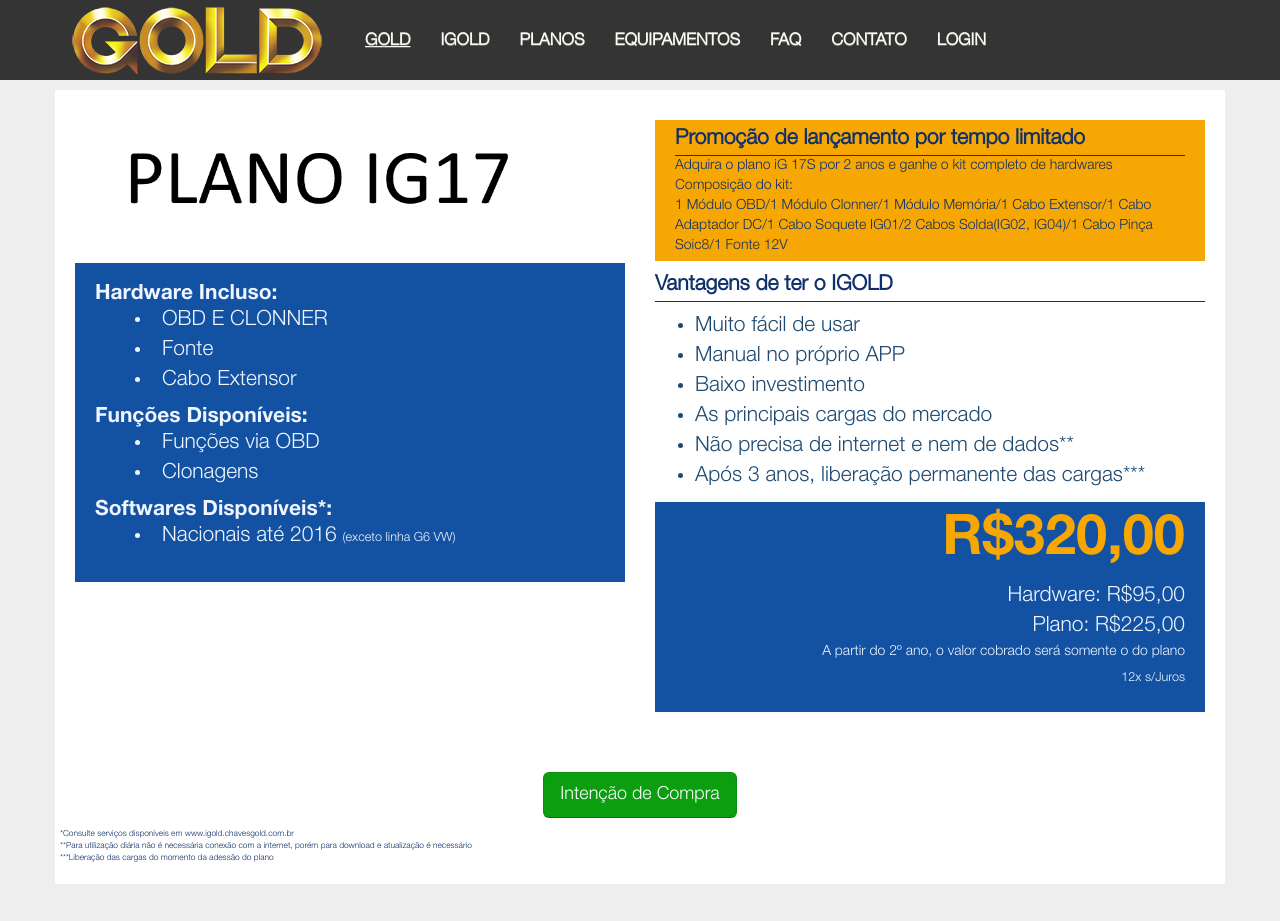
After one commit to MartinsGabrielC/igold, a PHP site: page /planos/ig17/ in a window 1280 px wide. The commit adds this page. Shown: the top 921 px of the page. Run offline with PHP 8.4, Linux system fonts and the light colour scheme; some libraries are stand-ins or nearby versions.

Commit message:
PlanoIG17

```diff
--- a/css/style.css
+++ b/css/style.css
@@ -302,6 +302,17 @@ h1,h2,h3,h4,h5,h6 {
 	text-align: center;
 }
 
+.PricingPanel .PricingPromotion{
+    background: #F6A704;
+    margin-bottom: 20px;
+    margin: 10px 0;
+    padding: 5px;
+}
+
+.PricingPanel .PricingPromotion p{
+    margin-bottom: 0px;
+}
+
 .PricingItem .PricingTabs li {
 	display: block;
 }
@@ -357,7 +368,7 @@ h1,h2,h3,h4,h5,h6 {
 
 /* pricing blocks */
 .PricingPanel .PricingBlock {
-	background: #1e4971;
+	background: #1352A2;
 	padding: 20px;
 	margin-bottom: 20px;
 	color: #F6A704;
@@ -368,7 +379,8 @@ h1,h2,h3,h4,h5,h6 {
 .PricingPanel .PricingBlock h2,
 .PricingPanel .PricingBlock h3 {
 	font-size: 1.5em;
-	color: #F6A704;
+	color: #F0F5FF;
+    margin: 0;
 }
 
 .PricingPanel .PricingBlock .PricingTag {
@@ -409,7 +421,7 @@ h1,h2,h3,h4,h5,h6 {
 
 .PricingPanel .PricingBlock .PricingList li {
 	list-style-position: inside;
-	color: #F6A704;
+	color: #f0f5fe;
 }
 
 /* montadora */
@@ -555,3 +567,21 @@ h1,h2,h3,h4,h5,h6 {
 	color: red;
 	padding: 3px 0 0 5px;
 }
+
+#login-dp{
+    min-width: 250px;
+    padding: 14px 14px 0;
+    overflow:hidden;
+    background-color:rgba(255,255,255,.8);
+}
+
+@media(max-width:768px){
+    #login-dp{
+        background-color: inherit;
+        color: #fff;
+    }
+    #login-dp .bottom{
+        background-color: inherit;
+        border-top:0 none;
+    }
+}
--- /dev/null
+++ b/planos/ig17/index.php
@@ -0,0 +1,349 @@
+
+<!DOCTYPE html>
+<html>
+<head>
+<meta charset="utf-8">
+<title>Gold-Tech</title>
+<meta name="viewport" content="width=device-width, initial-scale=1.0">
+<!-- Bootstrap -->
+<link href="../../css/bootstrap.css" rel="stylesheet">
+
+<!--============== ICON FONT FONT-AWESOME =================-->
+
+<link href="../../css/font-awesome.css" rel="stylesheet">
+
+<!--==============MAIN CSS FOR HOSTING PAGE =================-->
+
+<link href="../../css/style.css" rel="stylesheet" media="all">
+
+<!-- HTML5 shim and Respond.js for IE8 support of HTML5 elements and media queries -->
+<!--[if lt IE 9]>
+  <script src="https://oss.maxcdn.com/html5shiv/3.7.2/html5shiv.min.js"></script>
+  <script src="https://oss.maxcdn.com/respond/1.4.2/respond.min.js"></script>
+<![endif]-->
+
+<!--==============Mordernizr =================-->
+
+<script src="../../js/modernizr.js"></script>
+
+<!--===================FLEX SLIDER=======================-->
+
+<link rel="stylesheet" href="../../css/flexslider.css" />
+<script src="../../js/jquery.min.js"></script>
+<script src="../../js/jquery.flexslider.js"></script>
+<script type="text/javascript">
+  $(window).load(function() {
+    $('.flexslider').flexslider({
+      animation: "slide",
+      useCSS: Modernizr.touch
+    });
+  });
+</script>
+    <!-- google analytics -->
+    <script>
+        (function(i,s,o,g,r,a,m){i['GoogleAnalyticsObject']=r;i[r]=i[r]||function(){
+            (i[r].q=i[r].q||[]).push(arguments)},i[r].l=1*new Date();a=s.createElement(o),
+                m=s.getElementsByTagName(o)[0];a.async=1;a.src=g;m.parentNode.insertBefore(a,m)
+        })(window,document,'script','//www.google-analytics.com/analytics.js','ga');
+
+        ga('create', 'UA-65655318-1', 'auto');
+        ga('send', 'pageview');
+
+    </script>
+    <!-- google analytics -->
+
+<!--==============CONTACT FORM=================-->
+<script src="../../js/contact_form.js"></script>
+</head>
+<body id="home" data-spy="scroll" data-target=".navbar-collapse" data-offset="100">
+
+<!--==============Logo & Menu Bar=================-->
+
+<nav class="navbar navbar-default navbar-fixed-top" role="navigation">
+  <!-- Brand and toggle get grouped for better mobile display -->
+  <div class="container">
+    <div class="navbar-header">
+      <button type="button" class="navbar-toggle" data-toggle="collapse" data-target=".navbar-ex1-collapse"> <span class="sr-only">Toggle navigation</span>
+       <span class="icon-bar"></span>
+       <span class="icon-bar"></span>
+       <span class="icon-bar"></span>
+     </button>
+      <a class="navbar-brand" href="#"><img src="../../img/logo.png" alt="logo" class="img-responsive"></a>
+    </div>
+    <!-- Collect the nav links, forms, and other content for toggling -->
+    <div class="collapse navbar-collapse navbar-ex1-collapse" id="nav-main">
+      <ul class="nav navbar-nav">
+        <li class="active"><a href="#" class="scroll">GOLD</a></li>
+        <li><a href="../../#igold" class="scroll">IGOLD</a></li>
+        <li><a href="../../#planos" class="scroll">PLANOS</a></li>
+        <li><a href="../../#equipamentos" class="scroll">EQUIPAMENTOS</a></li>
+        <li><a href="../../#faq" class="scroll">FAQ</a></li>
+        <li><a href="#contato" id="cttScroll" class="scroll">CONTATO</a></li>
+        <li class="dropdown" id="menuLogin">
+            <a class="dropdown-toggle" href="#" data-toggle="dropdown" id="navLogin">Login</a>
+            <div class="dropdown-menu" style="padding:17px;">
+              <form class="form" id="formLogin">
+                <input name="username" id="username" type="text" placeholder="Username">
+                <input name="password" id="password" type="password" placeholder="Password"><br>
+                <button type="button" id="btnLogin" class="btn">Login</button>
+              </form>
+            </div>
+          </li>
+      </ul>
+    </div>
+    <!-- /.navbar-collapse -->
+  </div>
+  <!-- /.container -->
+</nav>
+
+<!--============== Planos ==============-->
+<section class="Pricing">
+	<div class="container">
+		<!-- <div class="row">
+      		<h1 class="title text-center">Planos para clientes</h1>
+    	</div> -->
+		<div class="row">
+			<div class="colg-lg-12 PricingItem PricingPanel active" id="start">
+				<div class="row">
+					<div class="col-lg-6">
+						<div class="row">
+							<div class="col-lg-12">
+								<div class="PlanBlock">
+									<img src="../../img/ig17.png" alt="Plano IG17" class="img-responsive">
+								</div>
+							</div>
+						</div>
+						<div class="row">
+							<div class="col-lg-12">
+								<div class="PricingBlock">
+									<h2>Hardware Incluso:</h2>
+									<ul class="PricingList">
+										<li>OBD E CLONNER</li>
+										<li>Fonte</li>
+										<li>Cabo Extensor</li>
+									</ul>
+									<h2>Funções Disponíveis:</h2>
+									<ul class="PricingList">
+										<li>Funções via OBD</li>
+										<li>Clonagens</li>
+									</ul>
+									<h2>Softwares Disponíveis*:</h2>
+									<ul class="PricingList">
+										<li>Nacionais até 2016 <small>(exceto linha G6 VW)</small></li>
+									</ul>
+								</div>
+							</div>
+						</div>
+					</div>
+					<div class="col-lg-6">
+						<div class="row PricingPromotion">
+							<div class="col-lg-12">
+								<p class="PricingDescription">Promoção de lançamento por tempo limitado</p>
+								<p>Adquira o plano iG 17S por 2 anos e ganhe o kit completo de hardwares</p>
+								<p>Composição do kit:</p>
+								<p>1 Módulo OBD/1 Módulo Clonner/1 Módulo Memória/1 Cabo Extensor/1 Cabo Adaptador DC/1 Cabo Soquete IG01/2 Cabos Solda(IG02, IG04)/1 Cabo Pinça Soic8/1 Fonte 12V</p>
+							</div>
+						</div>
+						<div class="row">
+							<div class="col-lg-12">
+								<p class="PricingDescription">Vantagens de ter o IGOLD</p>
+								<ul>
+									<li>Muito fácil de usar</li>
+									<li>Manual no próprio APP</li>
+									<li>Baixo investimento</li>
+									<li>As principais cargas do mercado</li>
+									<li>Não precisa de internet e nem de dados**</li>
+									<li>Após 3 anos, liberação permanente das cargas***</li>
+								</ul>
+							</div>
+						</div>
+						<div class="row">
+							<div class="col-lg-12">
+								<div class="PricingBlock" style="padding-top:0;">
+									<p class="PricingTag text-right">R$320,00</p>
+									<p class="text-right">Hardware: R$95,00</p>
+									<p class="text-right">Plano: R$225,00</p>
+									<p class="text-right" style="font-size: 1em;">A partir do 2º ano, o valor cobrado será somente o do plano</p>
+									<p class="text-right"><small>12x s/Juros</small></p>
+								</div>
+							</div>
+						</div>
+					</div>
+				</div>
+				<div class="row">
+				 <p class="text-center PricingLearnMore">
+				   <a href="/cadastro" class="btn btn-lg btn-success">Intenção de Compra</a>
+				 </p>
+			   </div>
+			   <div class="row">
+				   <small>
+					   <p style="margin:0;">*Consulte serviços disponíveis em www.igold.chavesgold.com.br</p>
+					   <p style="margin:0;">**Para utilização diária não é necessária conexão com a internet, porém para download e atualização é necessário</p>
+					   <p style="margin:0;">***Liberação das cargas do momento da adessão do plano</p>
+				   </small>
+			   </div>
+			</div>
+		</div>
+	</div>
+</section>
+
+<!--============== Newsletter ==============-->
+
+  <section class="Newsletter" id="newsletter">
+    <div class="container">
+      <div class="row">
+        <h1 class="title text-center" style="color: #f0f5fe;">Newsletter</h1>
+        <h3 class="text-center" style="color: #f0f5fe;">Fique informado sobre nossas novidades</h3>
+        <form action="/newsletter" method="post">
+          <div class="form-group">
+            <input type="text" name="email" placeholder="Digite seu e-mail" class="form-control input-lg">
+          </div>
+          <div class="text-center">
+            <button class="btn btn-lg btn-primary" style="background-color: #f0f5fe;color: #0F3068;">Enviar</button>
+          </div>
+        </form>
+      </div>
+    </div>
+  </section>
+
+<!--============== Contato ==============-->
+
+<section class="container Contact" id="contato">
+  <div class="row PageHead">
+    <div class="col-md-12">
+      <h1 class="title text-center">Contato</h1>
+    </div>
+  </div>
+  <div class="row">
+    <div class="col-lg-12">
+      <div class="contactInfo">
+        <div class="contactInfoItem">
+          <h4>Matriz</h4>
+          <p>Rua Luigi Greco, 46 - Barra Funda<br>
+          São Paulo - SP, CEP: 01135-030
+          </p>
+        </div>
+        <div class="contactInfoItem">
+          <p><a href="mailto:&#103;&#116;&#101;&#99;&#104;&#64;&#99;&#104;&#97;&#118;&#101;&#115;&#103;&#111;&#108;&#100;&#46;&#99;&#111;&#109;&#46;&#98;&#114;">&#103;&#116;&#101;&#99;&#104;&#64;&#99;&#104;&#97;&#118;&#101;&#115;&#103;&#111;&#108;&#100;&#46;&#99;&#111;&#109;&#46;&#98;&#114;</a></p>
+        </div>
+        <div class="contactInfoItem">
+          <div>(11) 3879-6882</div>
+        </div>
+      </div>
+    </div>
+  </div>
+  <div class="row">
+    <div class="col-md-6">
+     <ul class="phoneList">
+       <li>
+         <h4>Sede Jundiaí</h4>
+         <p>Av Benedito Quina da Silva, 511 - Jundiai<br> São Paulo - SP CEP: 13212-141<br>
+          Tel: (11) 4525-6550
+         </p>
+       </li>
+       <li>
+         <h4>Sede Pouso Alegre</h4>
+         <p>Av. Pref Olavo Gomes de Oliveira Aeroporto<br>
+          Pouso Alegre - MG - CEP: 37550-000<br>
+          Tel: (35) 3421-4298
+         </p>
+       </li>
+     </ul>
+    </div>
+    <div class="col-md-6">
+      <form action="/contato" method="post" class="form">
+        <div class="form-group">
+          <input class="form-control input-lg" type="text" placeholder="Nome" name="name" id="name" required>
+        </div>
+        <div class="form-group">
+          <input class="form-control input-lg" type="email" placeholder="Email" name="email" id="email" required>
+        </div>
+        <div class="form-group">
+          <textarea class="form-control" rows="10" name="message" placeholder="Sua mensagem" id="message" required></textarea>
+        </div>
+        <div class="form-group">
+          <button class="btn btn-primary btn-lg" type="submit">Enviar</button>
+        </div>
+      </form>
+    </div>
+  </div>
+</section>
+
+<!--============== Footer ==============-->
+
+<div class="footer">
+  <div class="container">
+    <div class="row copyright">
+      <p class="text-center">Copyright &copy; 2017. IGold Todos os direitos reservados.</p>
+        <p class="text-right">by: <a href="https://github.com/MartinsGabrielC" target="_blank" style="text-decoration: none;">Gabriel Martins</a></p>
+    </div>
+  </div>
+</div>
+
+
+
+<!--==============QUERY LIBRARY=================-->
+
+<script src="../../js/jquery.easing.1.2.js"></script>
+
+<!--==============BOOTSTRAP JS=================-->
+
+<script src="../../js/bootstrap.min.js"></script>
+
+<!--==================== All Page Scripts ===================== -->
+<script src="../../js/main.js"></script>
+
+<!--==========ONE PAGE SCROLLING SCRIPTS STARTS===============-->
+<script>
+  $(function() {
+    $('.scroll').bind('click',function(event){
+          var $anchor2 = $(this).parent();
+          var $anchor = $(this);
+
+        $('.nav li').removeClass('active');
+          $anchor2.addClass('active');
+
+          var anchorLink = $anchor.attr('href');
+          anchorLink = anchorLink.replace('/', '');
+
+          $('html, body').stop().animate({
+              scrollTop: $(anchorLink).offset().top - 80
+          }, 1500,'easeInOutExpo');
+          event.preventDefault();
+        });
+    });
+</script>
+<!--=============ONE PAGE SCROLLING SCRIPTS ENDS============-->
+
+<!-- notifications -->
+<script type="text/javascript" src="../../js/jquery.noty.packaged.min.js"></script>
+<script>
+    function generateMsg(type, text) {
+        noty({
+            text        : text,
+            animation   : {
+                open: {height: 'toggle'},
+                close: {height: 'toggle'},
+                easing: 'swing',
+                speed: 500
+            },
+            type        : type,
+            dismissQueue: true,
+            layout      : 'center',
+            theme       : 'bootstrapTheme',
+            closeWith   : ['button', 'click'],
+            modal       : false
+        });
+    }
+    </script>
+<script>
+  $(function(){
+     var navMain = $("#nav-main");
+     navMain.on("click", "a", null, function () {
+         navMain.collapse('hide');
+     });
+ });
+</script>
+
+</body>
+</html>
```
Also changed, not shown: index.php (+28 -19 lines), img/ig17.png (added), img/ig17s.png (added).
